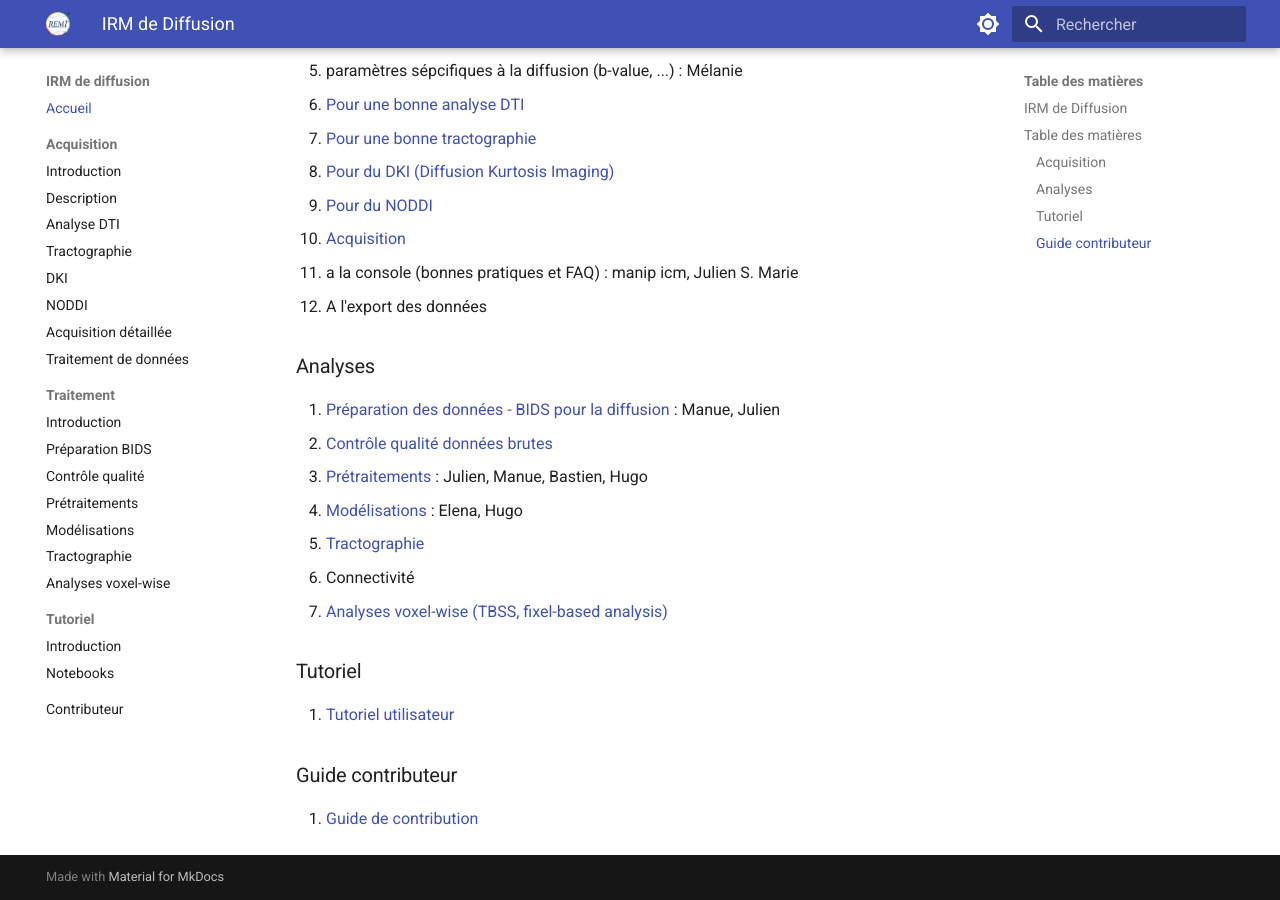
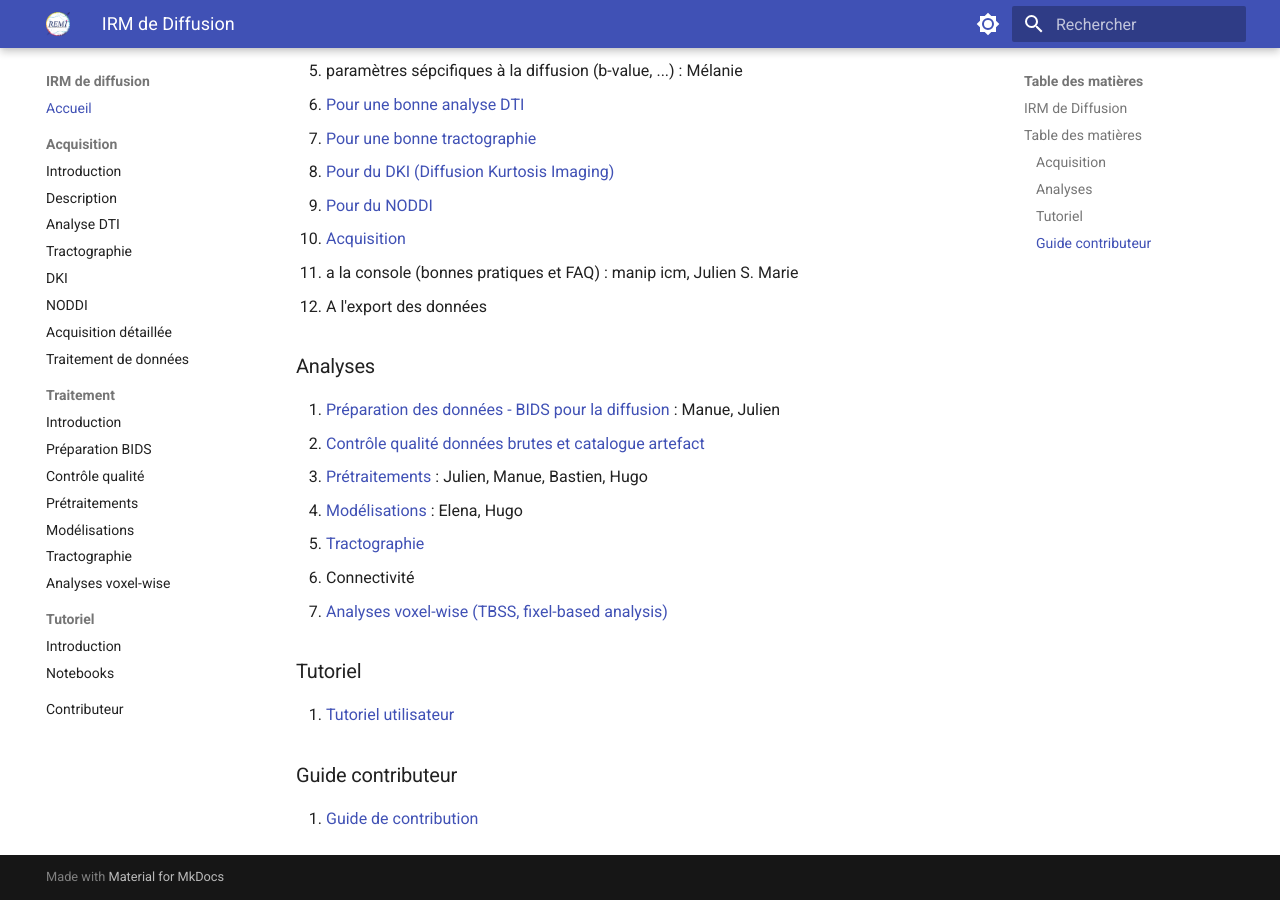
Before and after one commit to hdary/remi-diffusion, an MkDocs documentation site: the page built from docs/index.md, in a window 1280 px wide and 900 px high, scrolled down 546 px. Built offline with MkDocs 1.6.1 and Material for MkDocs 9.7.7, drawn with Linux system fonts in a browser that asks for light colours.

Commit message:
Update quality control analysis description

```diff
--- a/docs/index.md
+++ b/docs/index.md
@@ -33,7 +33,7 @@ pratique.
 ### Analyses
 
 1. [Préparation des données - BIDS pour la diffusion](./analyses/01-preparation-bids.md) : Manue, Julien
-2. [Contrôle qualité données brutes](./analyses/02-controle-qualite.md)
+2. [Contrôle qualité données brutes et catalogue artefact](./analyses/02-controle-qualite.md)
 3. [Prétraitements](./analyses/03-pretraitements.md) : Julien, Manue, Bastien, Hugo
 4. [Modélisations](./analyses/04-modelisations.md) : Elena, Hugo
 5. [Tractographie](./analyses/05-tractographie.md)
```
